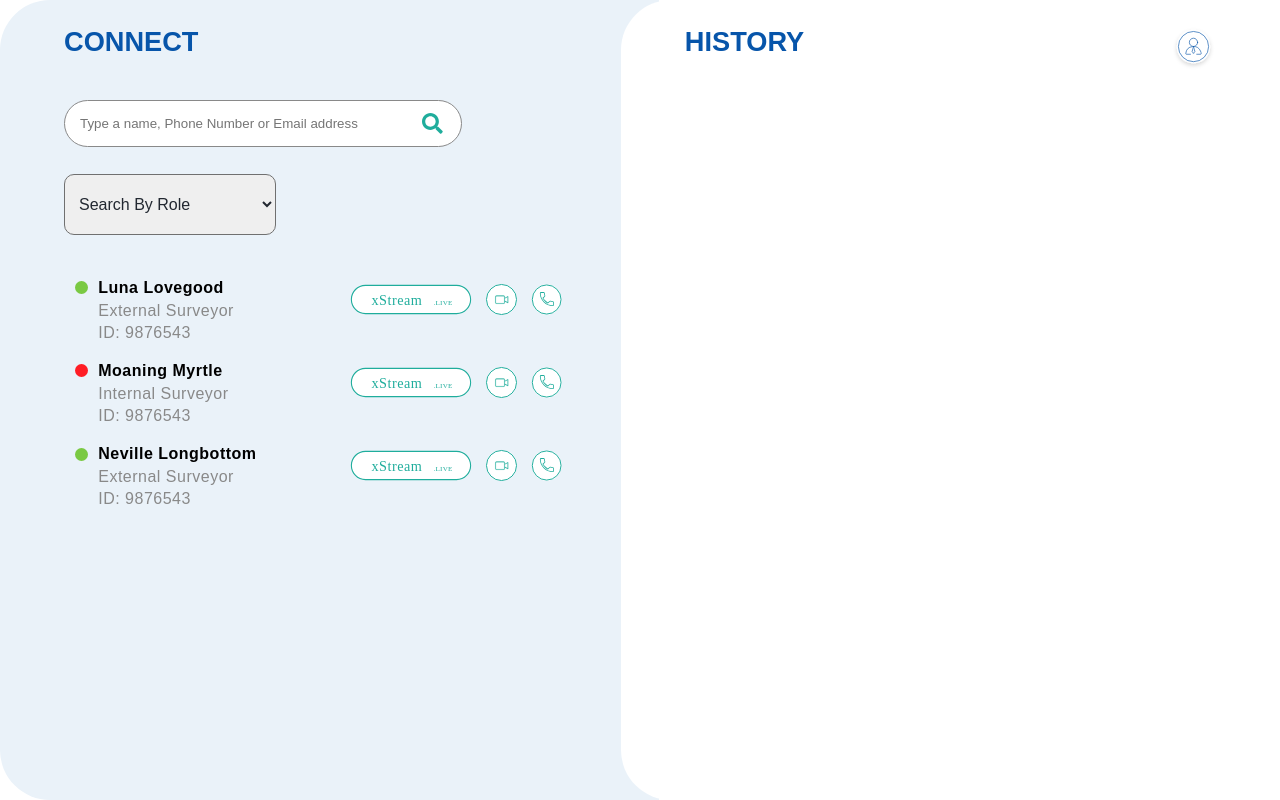
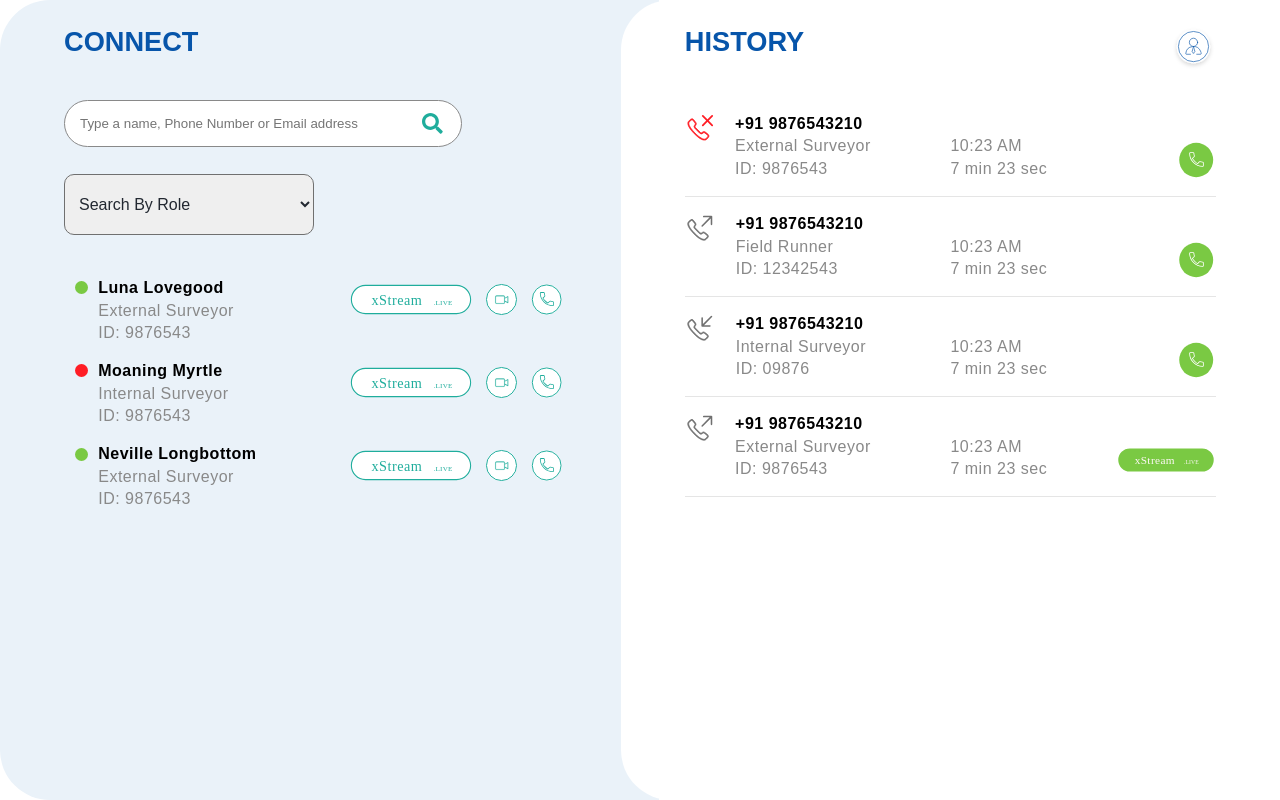
Before and after one commit to Pawan459/normal-screen, a React (Create React App) app: page / in a window 1280 px wide. Built offline with nearby package versions, Linux system fonts and the light colour scheme.

Commit message:
Final Screen

```diff
--- a/src/Components/Connect/ConnectComponent.scss
+++ b/src/Components/Connect/ConnectComponent.scss
@@ -26,7 +26,7 @@
   }
 
   .dropdown-menu{
-    width: 40%;
+    width: 47%;
     margin: 5% 0 8% 0;
 
     select{
--- a/src/Components/History/HistoryComponent.jsx
+++ b/src/Components/History/HistoryComponent.jsx
@@ -1,25 +1,68 @@
 import React from 'react';
 import './HistoryComponent.scss';
 import {
-  PROFILE_LOGO,
-  MISSED_CALL,
-  OUTGOING_CALL,
-  INCOMING_CALL,
-  X_STREAM_GREEN as X_STREAM,
-  CALL_LOGO
+  PROFILE_LOGO
 } from '../../Assets';
 
 // Components Here
 import Header from '../Common/Header/Header';
+import UserCallHistoryComponent from './components/UserCallHistoryComponent/UserCallHistoryComponent';
+
+// Hardcoded data
+const data = [
+  {
+    phone: "+91 9876543210",
+    post: "External Surveyor",
+    id: "9876543",
+    time: "10:23 AM",
+    callTime: "7 min 23 sec",
+    callType: "misscall",
+    live: false
+  },
+  {
+    phone: "+91 9876543210",
+    post: "Field Runner",
+    id: "12342543",
+    time: "10:23 AM",
+    callTime: "7 min 23 sec",
+    callType: "outgoing",
+    live: false
+  },
+  {
+    phone: "+91 9876543210",
+    post: "Internal Surveyor",
+    id: "09876",
+    time: "10:23 AM",
+    callTime: "7 min 23 sec",
+    callType: "incoming",
+    live: false
+  },
+  {
+    phone: "+91 9876543210",
+    post: "External Surveyor",
+    id: "9876543",
+    time: "10:23 AM",
+    callTime: "7 min 23 sec",
+    callType: "outgoing",
+    live: true
+  }
+];
+
+export default function HistoryComponent() {
 
 
-export default function HistoryComponent() {
+  const renderCallHistory = currData => {
+    if(!currData) return null;
+    return currData.map((user, index) => <UserCallHistoryComponent key={index} user={user} />)
+  }
+
   return (
     <div className="history-component">
       <Header>
         <h3>History</h3>
         <img className="profile-logo" src={PROFILE_LOGO} alt="PROFILE LOGO" />
       </Header>
+      {renderCallHistory(data)}
     </div>
   );
 }
--- a/src/Components/History/components/UserCallHistoryComponent/UserCallHistoryComponent.jsx
+++ b/src/Components/History/components/UserCallHistoryComponent/UserCallHistoryComponent.jsx
@@ -0,0 +1,44 @@
+import React from "react";
+import {
+  MISSED_CALL,
+  OUTGOING_CALL,
+  INCOMING_CALL,
+  X_STREAM_GREEN as X_STREAM,
+  CALL_LOGO
+} from "../../../../Assets";
+
+// SCSS of components
+import "./UserCallHistoryComponent.scss";
+
+export default function UserCallHistoryComponent({ user }) {
+  return (
+    <div className="user-call-history-component">
+      <div className="group-1">
+        {user.callType === "misscall" ? (
+          <img className="call-type" src={MISSED_CALL} alt="MISSED_CALL" />
+        ) : user.callType === "outgoing" ? (
+          <img className="call-type" src={OUTGOING_CALL} alt="OUTGOING_CALL" />
+        ) : (
+          <img className="call-type" src={INCOMING_CALL} alt="INCOMING_CALL" />
+        )}
+        <div className="details">
+          <h4>{user.phone}</h4>
+          <p>{user.post}</p>
+          <p>ID: {user.id}</p>
+        </div>
+      </div>
+      <div className="grow"></div>
+      <div className="group-2">
+        <div className="time">
+          <p>{user.time}</p>
+          <p>{user.callTime}</p>
+        </div>
+        {user.live ? (
+          <img className="live x-stream" src={X_STREAM} alt="X_STREAM" />
+        ) : (
+          <img className="live call-logo" src={CALL_LOGO} alt="CALL_LOGO" />
+        )}
+      </div>
+    </div>
+  );
+}
--- a/src/Components/History/components/UserCallHistoryComponent/UserCallHistoryComponent.scss
+++ b/src/Components/History/components/UserCallHistoryComponent/UserCallHistoryComponent.scss
@@ -0,0 +1,50 @@
+.user-call-history-component{
+  display: flex;
+  margin: 3% 0;
+  border-bottom: 1px solid #E5E5E5;
+
+  &:first-of-type{
+    margin-top: 0;
+  }
+  font-size: 1rem;
+  *{
+    line-height: 1.4rem;
+    letter-spacing: 0.5px;
+  }
+    h4, p{
+      margin: 0;
+    }
+  p {
+    color: #898989;
+  }
+
+  .group-1, .group-2
+  {
+    display: flex;
+    justify-content: space-between;
+    margin-bottom: 3%;
+  }
+
+  .group-1{
+    min-width: 35%;
+    img{
+      height: 30px;
+    }
+
+    .details{
+      min-width: 135px;
+    }
+  }
+
+  .group-2{
+    min-width: 50%;
+    align-items: flex-end;
+    img{
+      height: 40px;
+    }
+
+    .x-stream{
+      width: 100px;
+    }
+  }
+}
```
